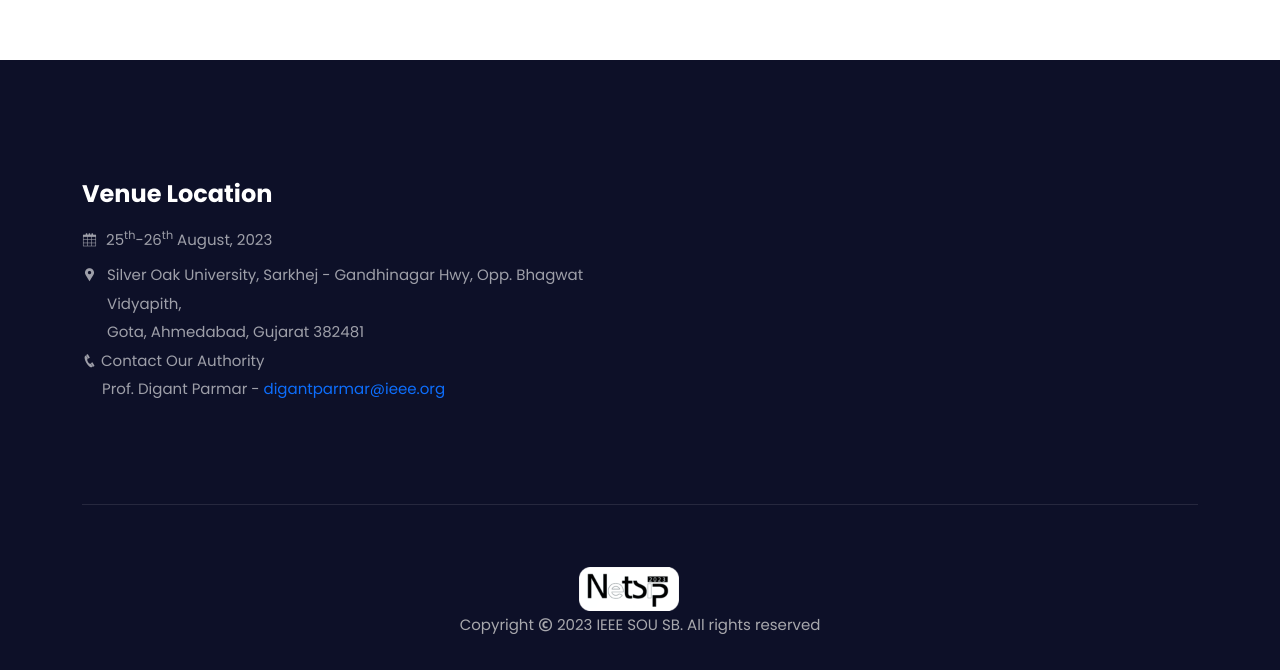
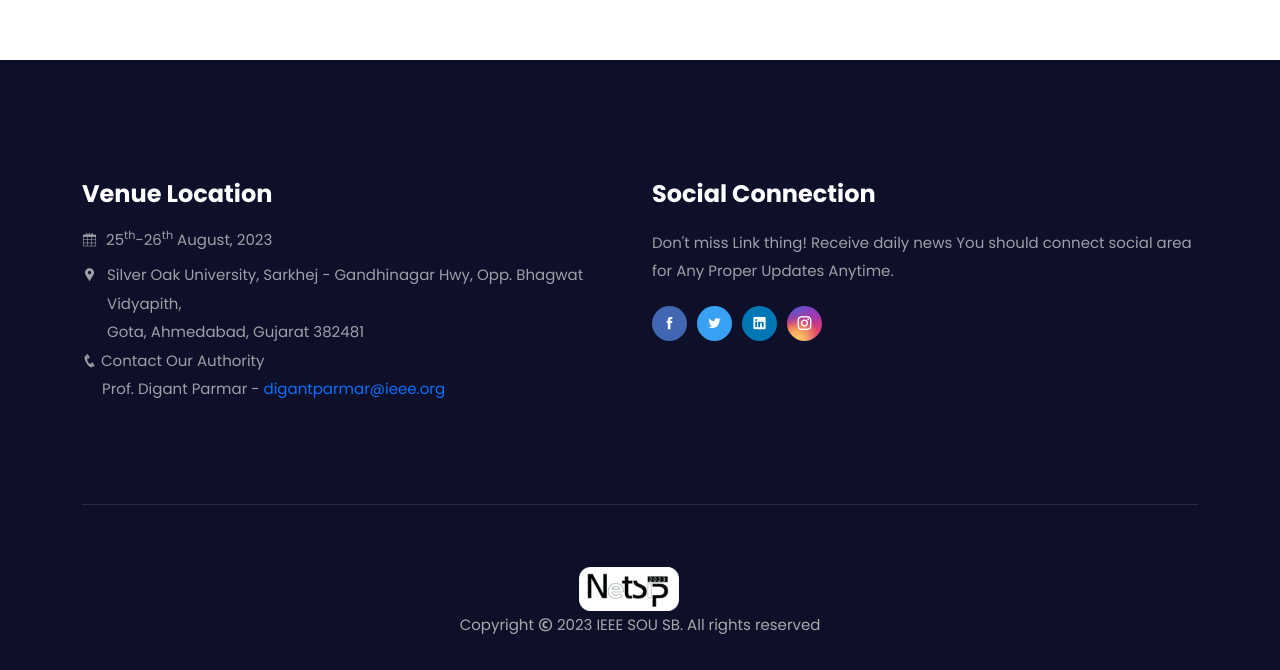
Before and after one commit to IEEE-SOU-SB/Netsip, a React (Create React App) app in the folder evnia/client/: page /contact in a window 1280 px wide. Shown: the part 1016-1686 px from the top of the page. Built offline with nearby package versions, Linux system fonts and the light colour scheme; the HTML template or start-up script is replaced by a standard one.

Commit message:
footer change

```diff
--- a/evnia/client/src/components/Common/Footer.jsx
+++ b/evnia/client/src/components/Common/Footer.jsx
@@ -31,35 +31,35 @@ class Footer extends React.Component {
                             </div>
                         </div>
 
-                        {/* <div className="col-lg-6 col-md-6">
+                        <div className="col-lg-6 col-md-6">
                             <div className="single-footer-widget">
                                 <h3>Social Connection</h3>
                                 <p>Don't miss Link thing! Receive daily news You should connect social area for Any Proper Updates Anytime.</p>
 
                                 <ul className="social-links">
                                     <li>
-                                        <Link to="https://www.facebook.com/" className="facebook" target="_blank">
+                                        <a href="https://www.facebook.com/IEEESilverOakUni?mibextid=LQQJ4d" className="facebook" target="_blank">
                                             <i className="icofont-facebook"></i>
-                                        </Link>
+                                        </a>
                                     </li>
                                     <li>
-                                        <Link to="https://twitter.com/" className="twitter" target="_blank">
+                                        <a href="https://twitter.com/IEEE_SilverOak?t=6kRosha9trv39oljXXI-AA&s=09" className="twitter" target="_blank">
                                             <i className="icofont-twitter"></i>
-                                        </Link>
+                                        </a>
                                     </li>
                                     <li>
-                                        <Link to="https://www.linkedin.com/" className="linkedin" target="_blank">
+                                        <a href="https://www.linkedin.com/company/ieee-silveroakuni/" className="linkedin" target="_blank">
                                             <i className="icofont-linkedin"></i>
-                                        </Link>
+                                        </a>
                                     </li>
                                     <li>
-                                        <Link to="https://www.instagram.com/" className="instagram" target="_blank">
+                                        <a href="https://instagram.com/ieee_silveroakuni?igshid=MzNlNGNkZWQ4Mg==" className="instagram" target="_blank">
                                             <i className="icofont-instagram"></i>
-                                        </Link>
+                                        </a>
                                     </li>
                                 </ul>
                             </div>
-                        </div> */}
+                        </div>
 
                         <div className="col-lg-12">
                             <div className="copyright-area">
```
